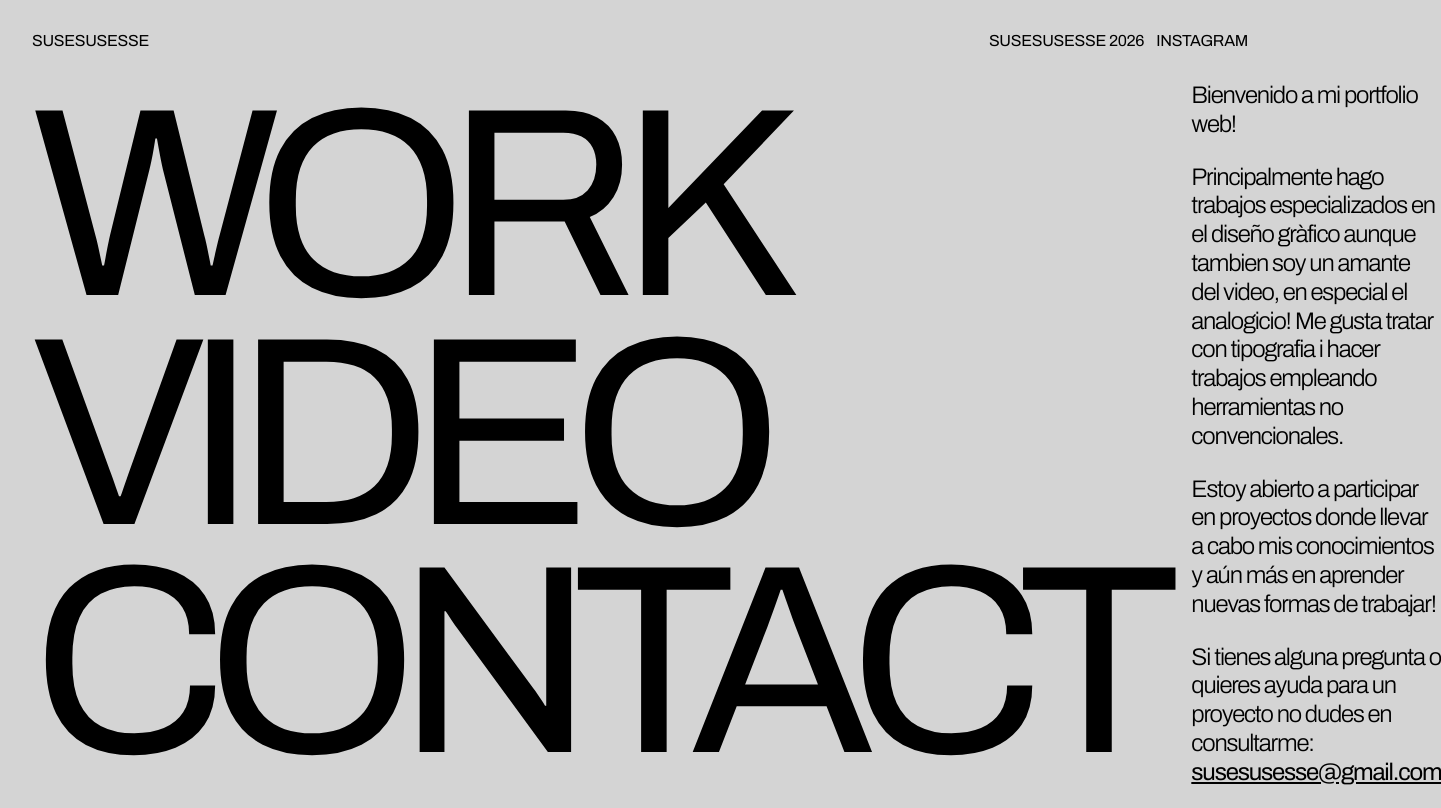
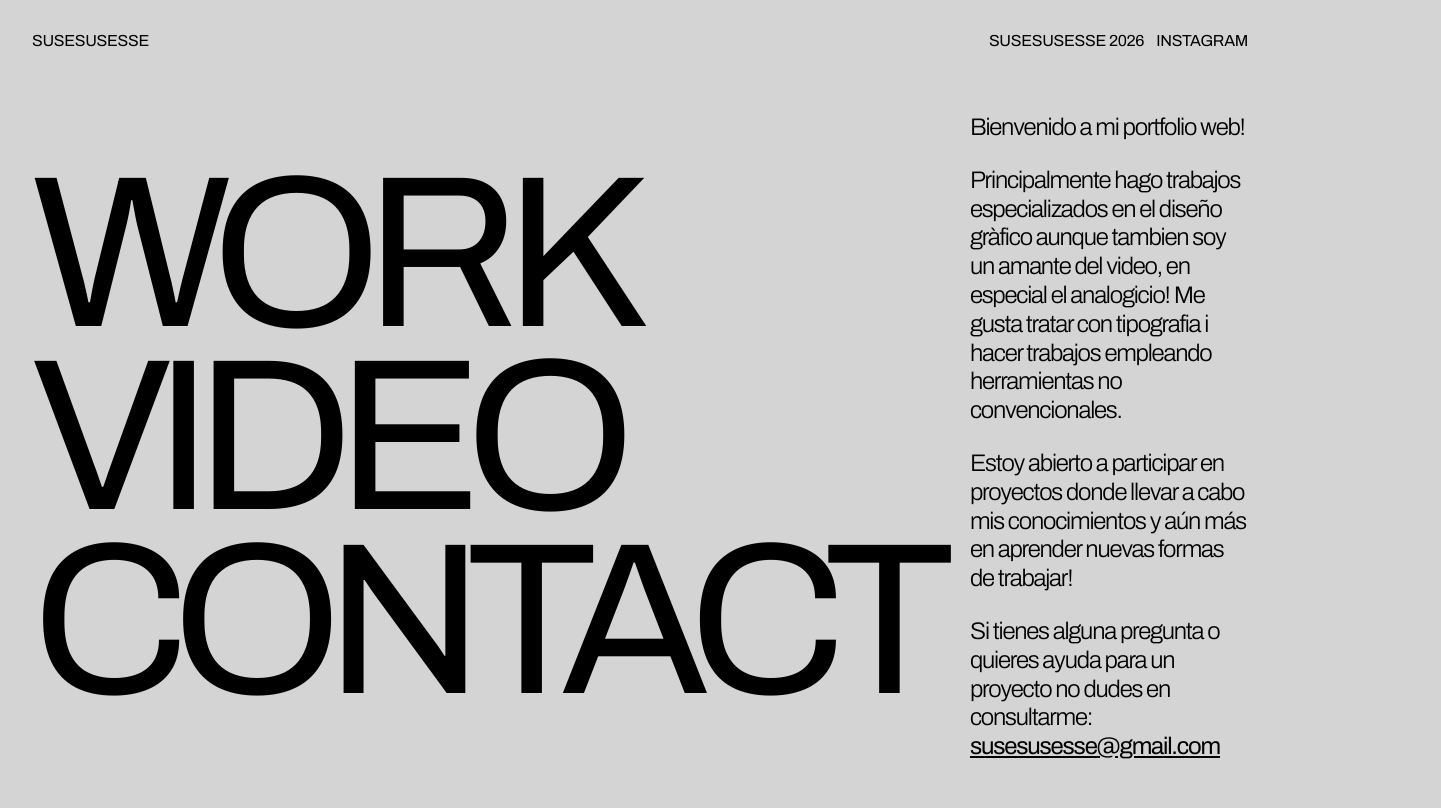
Before and after one commit to VicoNil/susesusesse, a plain HTML site: page index.html in a window 1280 px wide. Shown: the whole page, 1441 px wide, since content can reach past the window. Drawn offline with Linux system fonts and the light colour scheme.

Commit message:
Update style.css

```diff
--- a/style.css
+++ b/style.css
@@ -23,30 +23,36 @@ header {
     text-transform: uppercase;
     margin-bottom: 2rem;
     letter-spacing: -0.02em;
+    height: 30px; /* Altura fija para el cálculo del grid */
 }
 
 /* --- LAYOUT PRINCIPAL (GRID) --- */
 .grid-container {
     display: grid;
     grid-template-columns: 2fr 1fr; /* La columna izquierda ocupa el doble que la derecha */
-    height: calc(100% - 60px); /* Restamos la altura aprox del header */
-    align-items: center; /* Centrar verticalmente */
+    /* Calculamos la altura restante: 100% menos el header y los paddings */
+    height: calc(100vh - 4rem - 50px);
+    align-items: center; /* Centrar verticalmente todo el bloque */
 }
 
 /* --- MENÚ GIGANTE (IZQUIERDA) --- */
 .big-menu {
     display: flex;
     flex-direction: column;
-    line-height: 0.85; /* Altura de línea ajustada para que queden pegados como en el diseño */
+    justify-content: center;
+    line-height: 0.85; /* Altura de línea ajustada para que queden pegados */
+    height: 100%;
 }
 
 .menu-item {
     text-decoration: none;
     color: #000000;
-    font-weight: 400; /* Regular (según tu foto) */
+    font-weight: 400; /* Regular */
 
-    /* TRUCO: Usar 'vw' hace que el texto escale con el ancho de la pantalla */
-    font-size: 21vw;
+    /* --- CAMBIO PRINCIPAL AQUÍ --- */
+    /* Antes era 21vw (ancho). Ahora usamos 27vh (alto).
+       Esto asegura que las 3 líneas quepan verticalmente. */
+    font-size: 27vh;
 
     letter-spacing: -0.08em; /* -8% según tu foto */
     transition: transform 0.3s ease; /* Suavizado para el efecto zoom */
@@ -72,10 +78,11 @@ header {
     /* Alineación */
     justify-content: center;
     padding-left: 2rem;
+    height: 100%;
 }
 
 .bio-container p {
-    max-width: 450px; /* Para que el texto no se estire demasiado */
+    max-width: 500px; /* Un poco más ancho para compensar */
 }
 
 .email-link {
```
